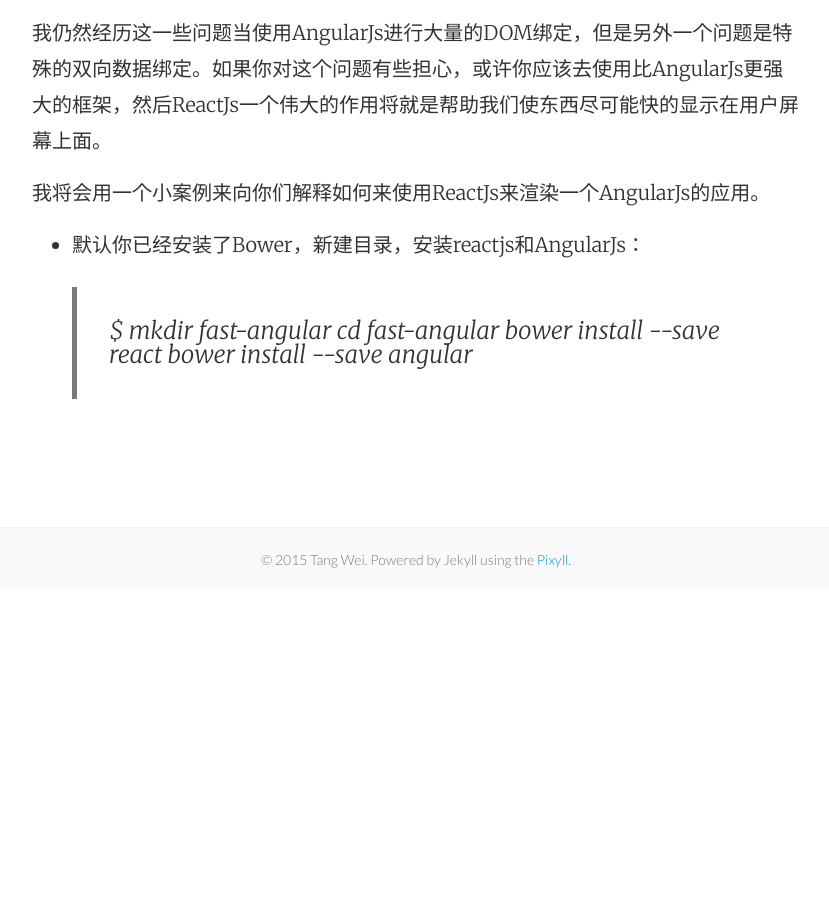
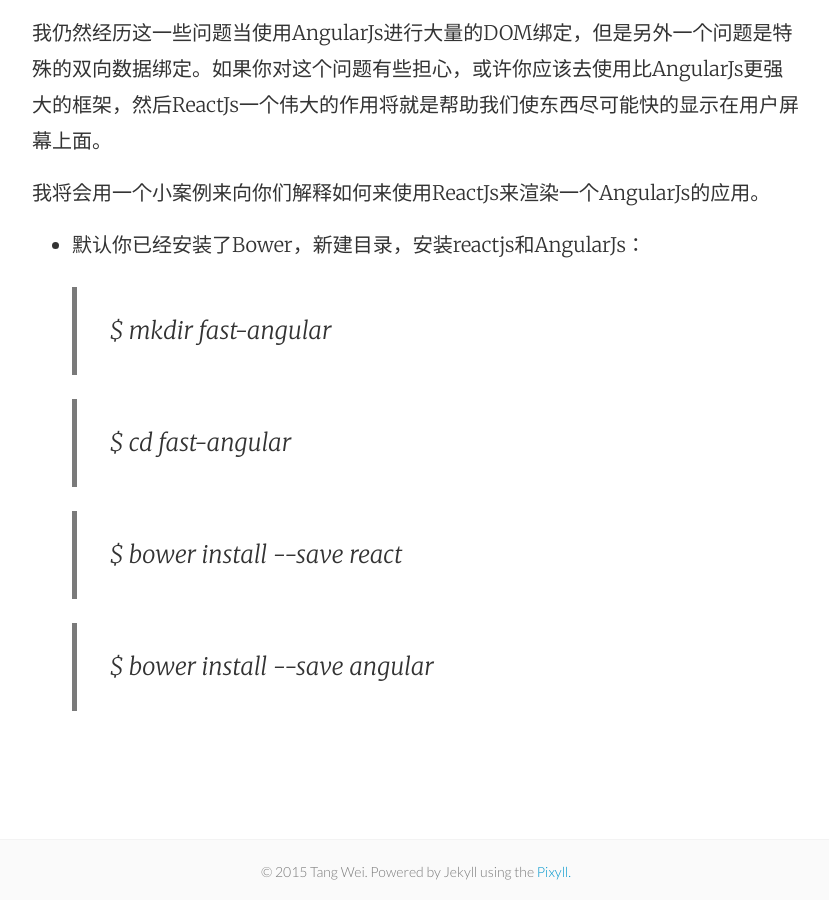
Before and after one commit to tw93/tw93.github.io, a Jekyll site: the page built from _posts/2015-02-23-angular-react.md, in a window 1280 px wide and 900 px high, scrolled down 1502 px. Shown: the whole window, without its empty margins (224-1053 px from the left). Built offline with Jekyll 4.4.1, drawn with Linux system fonts in a browser that asks for light colours; before the commit the page ends 2090 px from its top, so only the background shows below that.

Commit message:
还在翻译

```diff
--- a/_posts/2015-02-23-angular-react.md
+++ b/_posts/2015-02-23-angular-react.md
@@ -22,9 +22,7 @@
 我将会用一个小案例来向你们解释如何来使用ReactJs来渲染一个AngularJs的应用。
 
  - 默认你已经安装了Bower，新建目录，安装reactjs和AngularJs：
-  <blockquote>
-  $ mkdir fast-angular
-  cd fast-angular
-  bower install --save react
-  bower install --save angular
-  </blockquote>
+  <blockquote>$ mkdir fast-angular</blockquote>
+  <blockquote>$ cd fast-angular</blockquote>
+  <blockquote>$ bower install --save react </blockquote>
+  <blockquote>$ bower install --save angular</blockquote>
```
